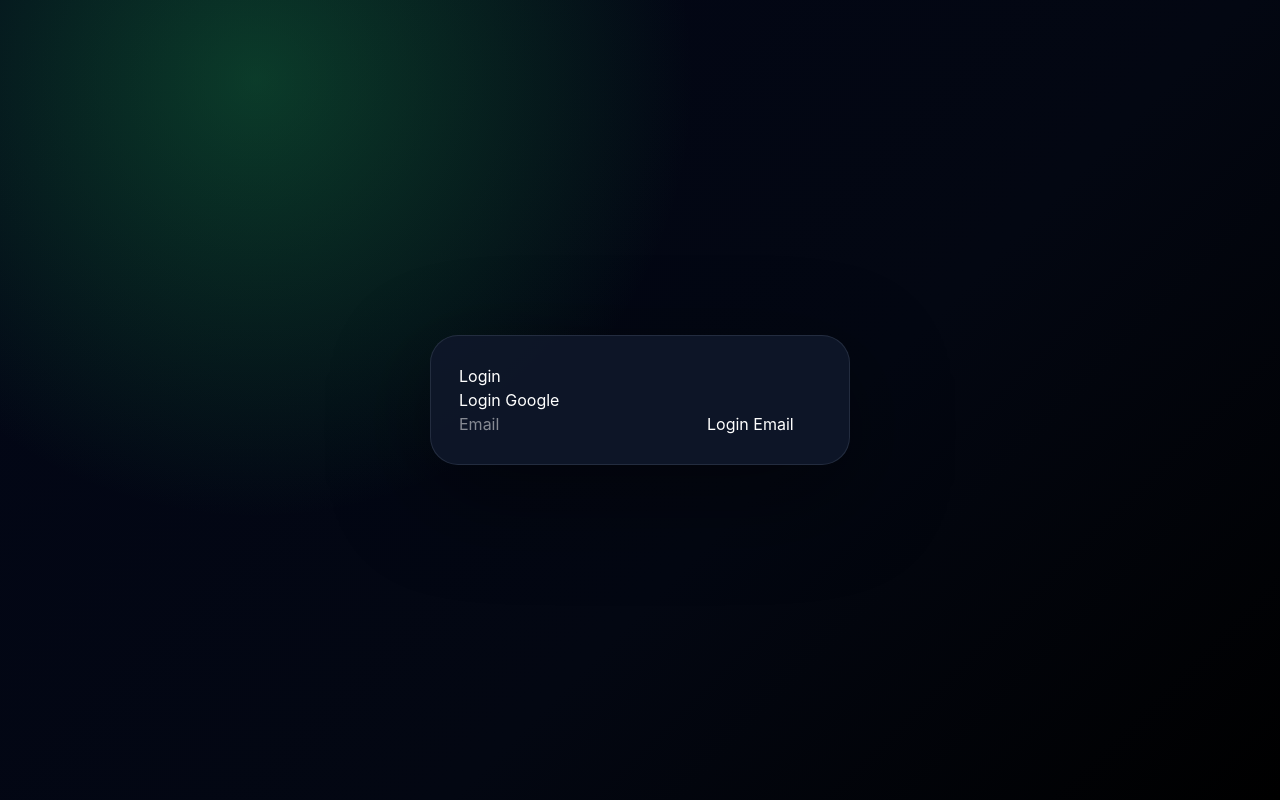
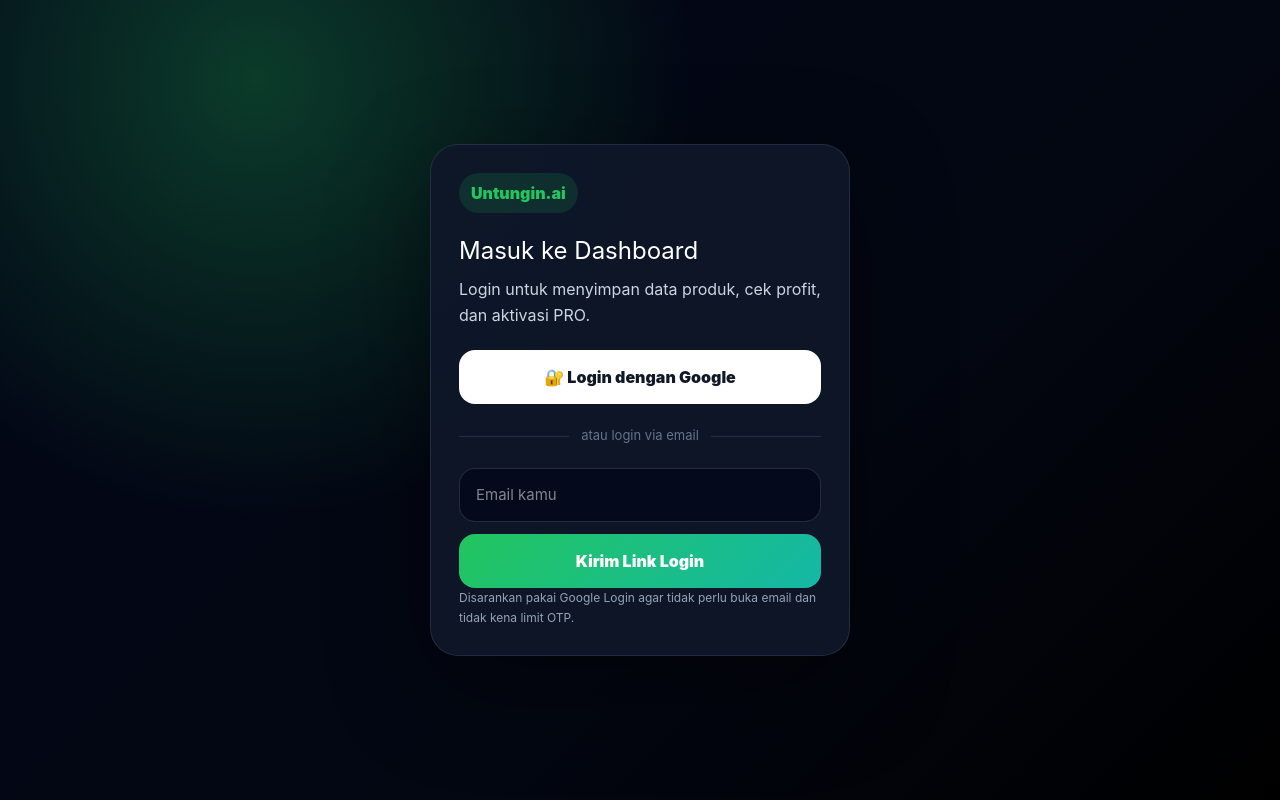
Before and after one commit to alimafudfe-ship-it/untungin-ai, a Next.js app: page /login in a window 1280 px wide. Built offline with nearby package versions, Linux system fonts and the light colour scheme; no server answers.

Commit message:
Refactor login page UI and functionality

```diff
--- a/app/login/page.tsx
+++ b/app/login/page.tsx
@@ -3,7 +3,7 @@
 import { Suspense, useEffect, useState } from "react";
 import { useRouter, useSearchParams } from "next/navigation";
 import { supabase } from "@/lib/supabaseClient";
-import { AuthChangeEvent, Session } from "@supabase/supabase-js";
+import type { AuthChangeEvent, Session } from "@supabase/supabase-js";
 
 function LoginContent() {
   const router = useRouter();
@@ -32,7 +32,7 @@
       }
     }
 
-    redirectIfLoggedIn();
+    void redirectIfLoggedIn();
 
     const {
       data: { subscription },
@@ -136,26 +136,100 @@
           boxShadow: "0 30px 100px rgba(0,0,0,0.45)",
         }}
       >
-        <h1>Login</h1>
+        <div
+          style={{
+            display: "inline-flex",
+            padding: "8px 12px",
+            borderRadius: 999,
+            background: "rgba(34,197,94,0.14)",
+            color: "#22c55e",
+            fontWeight: 900,
+            marginBottom: 20,
+          }}
+        >
+          Untungin.ai
+        </div>
 
-        <button onClick={loginWithGoogle} disabled={loadingGoogle}>
-          {loadingGoogle ? "Loading..." : "Login Google"}
+        <h1 style={{ margin: "0 0 8px", fontSize: 24 }}>Masuk ke Dashboard</h1>
+        <p style={{ margin: "0 0 22px", color: "#cbd5e1", lineHeight: 1.6 }}>
+          Login untuk menyimpan data produk, cek profit, dan aktivasi PRO.
+        </p>
+
+        <button
+          onClick={loginWithGoogle}
+          disabled={loadingGoogle}
+          style={{
+            width: "100%",
+            padding: "15px 16px",
+            borderRadius: 16,
+            border: "none",
+            background: "white",
+            color: "#111827",
+            fontWeight: 900,
+            cursor: loadingGoogle ? "not-allowed" : "pointer",
+            opacity: loadingGoogle ? 0.75 : 1,
+          }}
+        >
+          {loadingGoogle ? "Membuka Google..." : "🔐 Login dengan Google"}
         </button>
 
-        <form onSubmit={sendMagicLink}>
+        <div
+          style={{
+            display: "flex",
+            alignItems: "center",
+            gap: 12,
+            margin: "22px 0",
+            color: "#64748b",
+            fontSize: 13,
+          }}
+        >
+          <div style={{ height: 1, background: "rgba(148,163,184,0.18)", flex: 1 }} />
+          atau login via email
+          <div style={{ height: 1, background: "rgba(148,163,184,0.18)", flex: 1 }} />
+        </div>
+
+        <form onSubmit={sendMagicLink} style={{ display: "grid", gap: 12 }}>
           <input
             type="email"
             value={email}
-            onChange={(e) => setEmail(e.target.value)}
-            placeholder="Email"
+            onChange={(e: React.ChangeEvent<HTMLInputElement>) => setEmail(e.target.value)}
+            placeholder="Email kamu"
+            style={{
+              width: "100%",
+              padding: "15px 16px",
+              borderRadius: 16,
+              border: "1px solid rgba(148,163,184,0.22)",
+              background: "rgba(2,6,23,0.74)",
+              color: "white",
+              fontSize: 15,
+              outline: "none",
+            }}
           />
-          <button type="submit">
-            {loadingEmail ? "Loading..." : "Login Email"}
+          <button
+            type="submit"
+            disabled={loadingEmail}
+            style={{
+              width: "100%",
+              padding: "15px 16px",
+              borderRadius: 16,
+              border: "none",
+              background: "linear-gradient(135deg, #22c55e, #14b8a6)",
+              color: "white",
+              fontWeight: 900,
+              cursor: loadingEmail ? "not-allowed" : "pointer",
+              opacity: loadingEmail ? 0.75 : 1,
+            }}
+          >
+            {loadingEmail ? "Mengirim..." : "Kirim Link Login"}
           </button>
         </form>
 
-        {message && <p>{message}</p>}
-        {errorMessage && <p style={{ color: "red" }}>{errorMessage}</p>}
+        {message && <p style={{ color: "#86efac", fontSize: 13 }}>{message}</p>}
+        {errorMessage && <p style={{ color: "#fca5a5", fontSize: 13 }}>{errorMessage}</p>}
+
+        <p style={{ color: "#94a3b8", fontSize: 12, lineHeight: 1.6, marginBottom: 0 }}>
+          Disarankan pakai Google Login agar tidak perlu buka email dan tidak kena limit OTP.
+        </p>
       </div>
     </main>
   );
```
